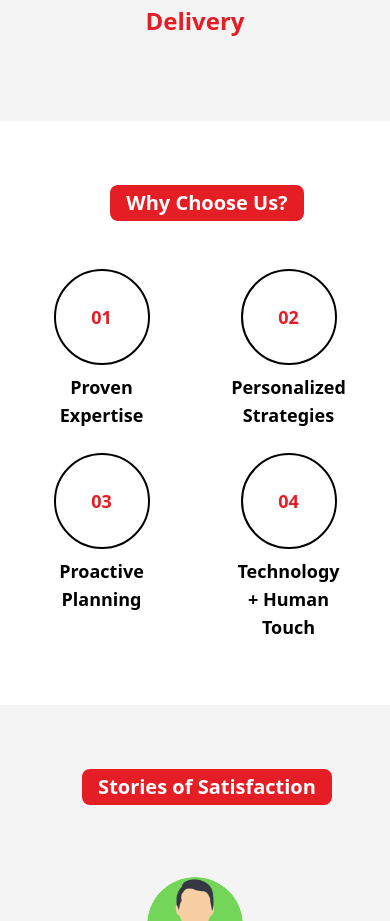
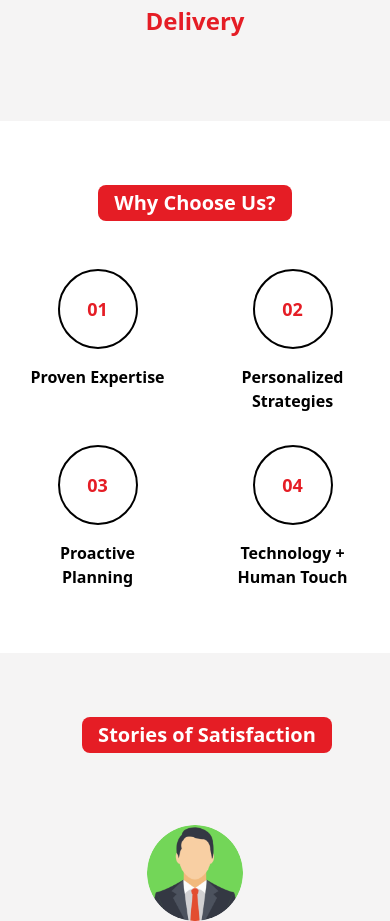
Before and after one commit to vm3techsolutions/youtaxsub, a Next.js app in the folder frontend/: page / in a window 390 px wide. Shown: the part 5780-6701 px from the top of the page. Built offline with nearby package versions, Linux system fonts and the light colour scheme.

Commit message:
Responsive

```diff
--- a/frontend/src/app/Home/WhyChooseUs.jsx
+++ b/frontend/src/app/Home/WhyChooseUs.jsx
@@ -3,52 +3,54 @@ import React from "react";
 
 export default function WhyChooseUs() {
   return (
-    <div className="mx-auto px-5 sm:px-20 py-16  text-center">
+    <div className="mx-auto px-4 sm:px-10 lg:px-20 py-16 text-center">
       {/* Heading */}
       <div>
-        <h1 className="bg-[#E51D25] text-white px-4 py-1 rounded-lg text-xl font-semibold mb-12 inline-block ml-6">
+        <h1 className="bg-[#E51D25] text-white px-4 py-1 rounded-lg text-xl font-semibold mb-12 inline-block">
           Why Choose Us?
         </h1>
       </div>
 
       {/* Step Boxes */}
-      <div className="grid grid-cols-2 sm:grid-cols-4 gap-6 text-center">
+      <div className="grid grid-cols-2 sm:grid-cols-2 lg:grid-cols-4 gap-8">
         {/* Step 01 */}
         <div className="flex flex-col items-center">
-          <span className="bg-white border-2 border-black text-[#e51d25] w-24 h-24 flex items-center justify-center rounded-full text-lg font-semibold sm:text-xl mb-2">
+          <span className="bg-white border-2 border-black text-[#e51d25] w-20 h-20 sm:w-24 sm:h-24 flex items-center justify-center rounded-full text-lg font-semibold sm:text-xl mb-4">
             01
           </span>
-          <h3 className="text-black px-14 text-lg font-semibold">Proven
-          Expertise</h3>
+          <h3 className="text-black text-base sm:text-lg font-semibold max-w-[150px]">
+            Proven Expertise
+          </h3>
         </div>
 
         {/* Step 02 */}
         <div className="flex flex-col items-center">
-          <span className="bg-white border-2 border-black text-[#e51d25] w-24 h-24 flex items-center justify-center rounded-full text-lg font-semibold sm:text-xl mb-2">
+          <span className="bg-white border-2 border-black text-[#e51d25] w-20 h-20 sm:w-24 sm:h-24 flex items-center justify-center rounded-full text-lg font-semibold sm:text-xl mb-4">
             02
           </span>
-          <h3 className="text-black px-14 text-lg font-semibold">
-          Personalized
-          Strategies
+          <h3 className="text-black text-base sm:text-lg font-semibold max-w-[150px]">
+            Personalized Strategies
           </h3>
         </div>
 
         {/* Step 03 */}
         <div className="flex flex-col items-center">
-          <span className="bg-white border-2 border-black text-[#e51d25] w-24 h-24 flex items-center justify-center rounded-full text-lg font-semibold sm:text-xl mb-2">
+          <span className="bg-white border-2 border-black text-[#e51d25] w-20 h-20 sm:w-24 sm:h-24 flex items-center justify-center rounded-full text-lg font-semibold sm:text-xl mb-4">
             03
           </span>
-          <h3 className="text-black px-14 text-lg font-semibold">Proactive
-          Planning</h3>
+          <h3 className="text-black text-base sm:text-lg font-semibold max-w-[150px]">
+            Proactive Planning
+          </h3>
         </div>
 
         {/* Step 04 */}
         <div className="flex flex-col items-center">
-          <span className="bg-white border-2 border-black text-[#e51d25] w-24 h-24 flex items-center justify-center rounded-full text-lg font-semibold sm:text-xl mb-2">
+          <span className="bg-white border-2 border-black text-[#e51d25] w-20 h-20 sm:w-24 sm:h-24 flex items-center justify-center rounded-full text-lg font-semibold sm:text-xl mb-4">
             04
           </span>
-          <h3 className="text-black px-14 text-lg font-semibold">Technology +
-          Human Touch   </h3>
+          <h3 className="text-black text-base sm:text-lg font-semibold max-w-[150px]">
+            Technology + Human Touch
+          </h3>
         </div>
       </div>
     </div>
```
